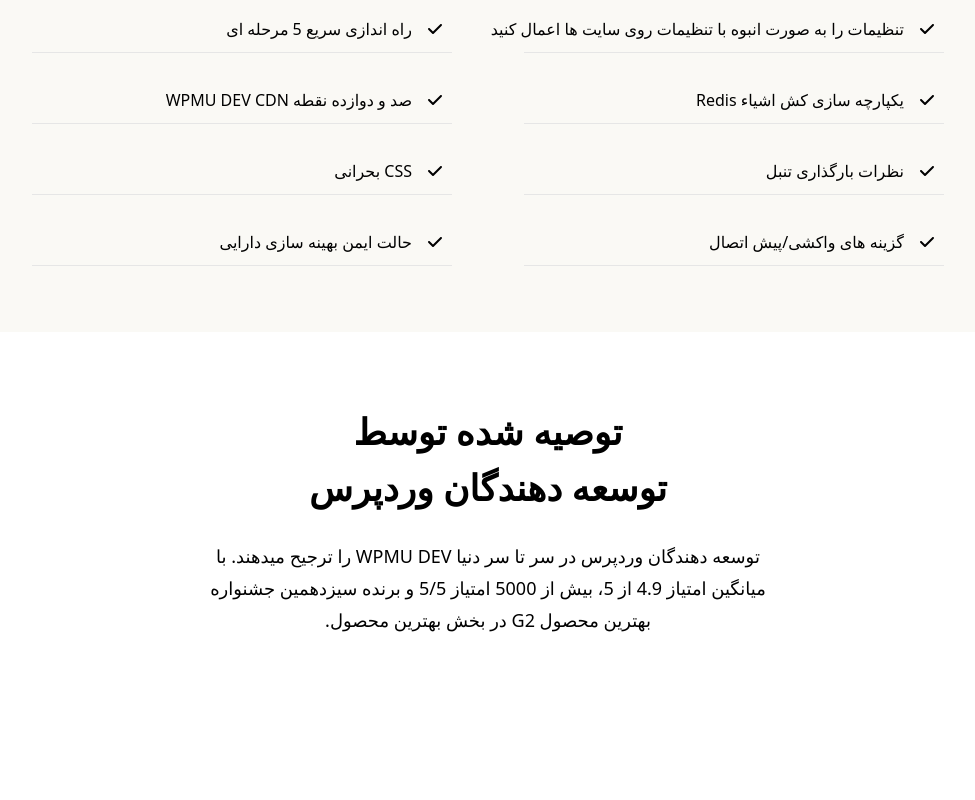
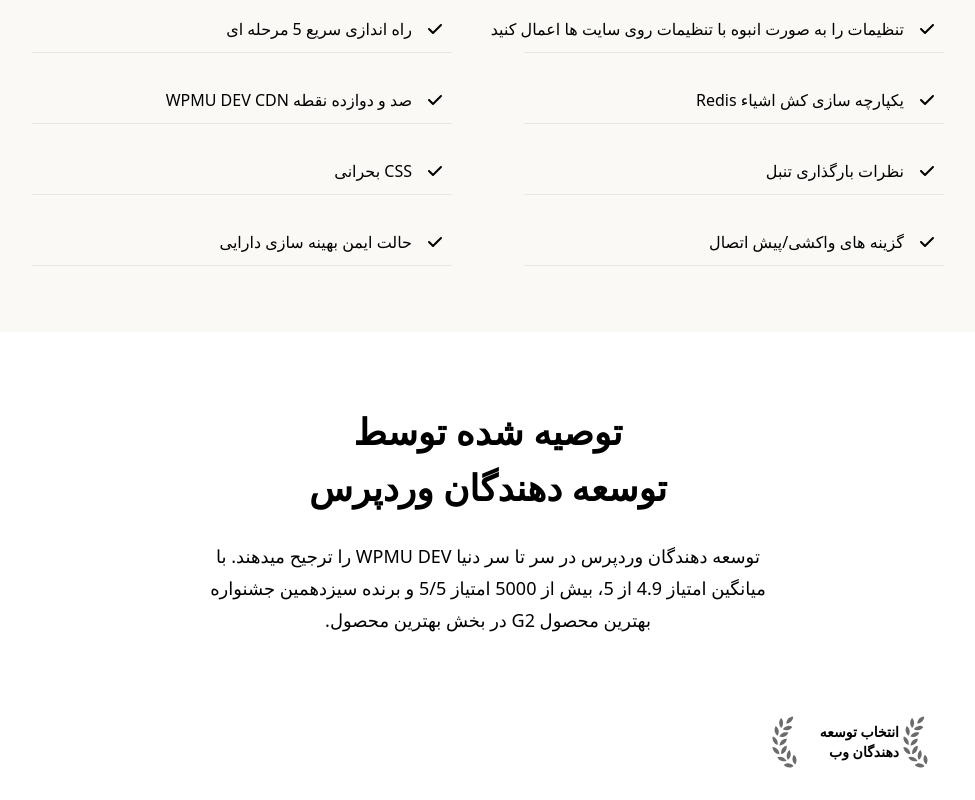
Before and after one commit to mahyarErshad/hummingbird, a React (Create React App) app: page / in a window 1280 px wide. Shown: the part 5086-5886 px from the top of the page, without its empty margins (152-1127 px from the left). Before the commit the page ends 5834 px from the top, so only its background shows below. Built offline with nearby package versions, Linux system fonts and the light colour scheme; a web font is replaced by a local one.

Commit message:
Added the first card

```diff
--- a/src/Components/Body/Badges.jsx
+++ b/src/Components/Body/Badges.jsx
@@ -1,4 +1,5 @@
 import React from "react";
+import { ReactComponent as Wheat } from "../../assets/images/wheat.svg";
 
 function Badges() {
   return (
@@ -7,7 +8,11 @@ function Badges() {
       <h3 className="font-bold max-md:text-xl md:text-4xl mb-8">توسعه دهندگان وردپرس</h3>
       <p className="text-center font-medium text-lg max-w-[37.5rem] leading-8 max-md:mb-14 md:mb-20">توسعه دهندگان وردپرس در سر تا سر دنیا WPMU DEV را ترجیح میدهند. با میانگین امتیاز 4.9 از 5، بیش از 5000 امتیاز 5/5 و برنده سیزدهمین جشنواره بهترین محصول G2 در بخش بهترین محصول.</p>
       <div className="flex items-start justify-between min-w-[55rem] max-w-[62.5rem]">
-
+        <div className="flex-center max-w-[16.25rem] gap-1">
+          <Wheat />
+          <p className="max-w-[6.125rem] font-bold text-sm">انتخاب توسعه دهندگان وب</p>
+          <Wheat className="" />
+        </div>
       </div>
     </section>
   );
```
